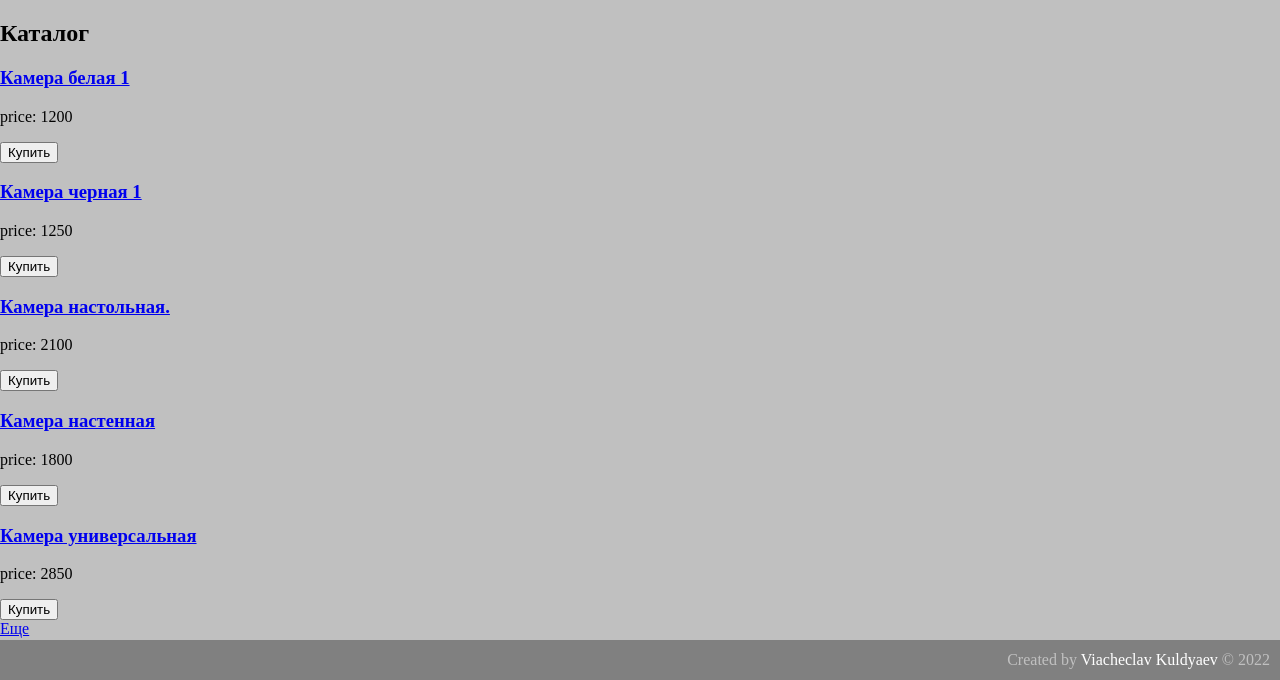
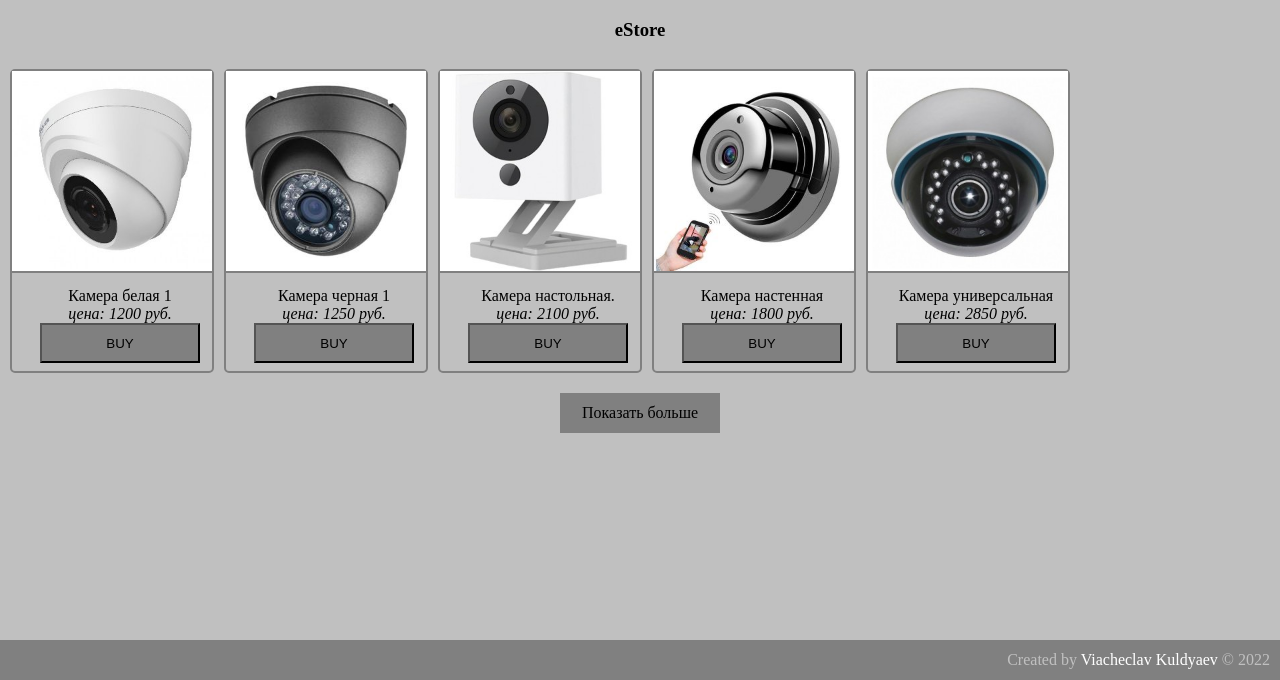
Before and after one commit to Kuldyaev/PHP_second, a PHP site: page /index.php?a=catalog in a window 1280 px wide. Shown: the part 120-800 px from the top of the page. Run offline with PHP 8.4, Linux system fonts and the light colour scheme; data comes from the database, SQL or seed files in the repository; data that the repository does not hold is empty; classes that the project's autoload settings leave out are loaded by file name.

Commit message:
templates on twig for pages

```diff
--- a/public/twig.php
+++ /dev/null
@@ -1,6 +0,0 @@
-<?php
-$loader = new \Twig\Loader\FilesystemLoader('../templates');
-var_dump($loader);
-$twig = new \Twig\Environment($loader);
-
-echo $twig->render('index.twig', []);
--- a/templates/product/catalog.twig
+++ b/templates/product/catalog.twig
@@ -1,13 +1,30 @@
-<h2>Каталог</h2>
-
-{% for item in catalog %}
-<div>
-    <h3><a href="/?c=product&a=card&id={{ item.id }}">{{ item.name }}</a></h3>
-    <p>price: {{ item.price }}</p>
-    <button>Купить</button>
+<div class="pageName">
+    <h3>eStore</h3>
 </div>
-{% else %}
-    Нет товаров
-{% endfor %}
-
-<a href="/?c=product&a=catalog&page={{ page }}">Еще</a>
+<div class="cardDesk">
+    {% for item in catalog %}
+        <div class="itemCard">
+        <a href="/?c=product&a=card&id={{ item.id }}" class="itemLink">
+                <img src="images/imgs_goods_300/{{ item.id }}.jpg" alt="small img" class="imgimg">
+            </a>
+            <div class="itemInfo  center">
+                <a href="/?c=product&a=card&id={{ item.id }}" class="itemLink">
+                    <div class="itemName">
+                        {{ item.name }}
+                    </div>
+                    <div class="itemPrice">
+                        <i> цена: {{ item.price }} руб. </i>
+                    </div>
+                </a>
+                <div class="buyBtn">
+                    <button class="buy" data-itemid={{ item.id }}>BUY</button>
+                </div>
+            </div>
+        </div>
+    {% endfor %}
+</div>
+<div class="moreBtn center" style="width:100%">
+    <a href="/?c=product&a=catalog&page={{ page }}" style="text-decoration:none;">
+        <div class="buy center" style="color:black">Показать больше</div>
+    </a>
+</div>
```
Also changed, not shown: templates/feedback/list.twig (added, +32 -0 lines), templates/product/card.twig (+21 -7 lines).
